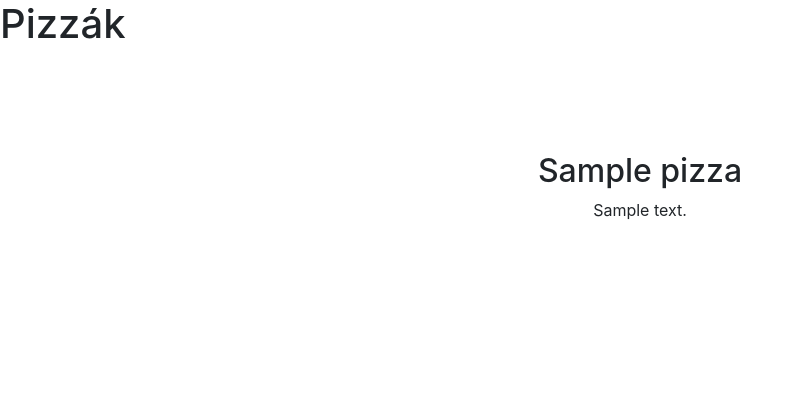
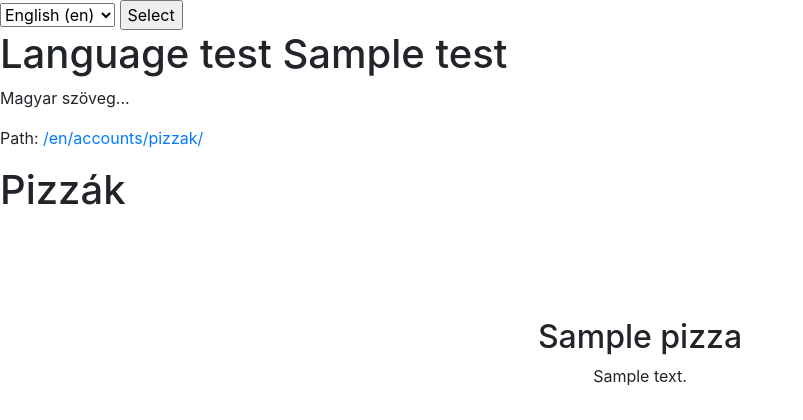
Before and after one commit to thejungwon/docker-webapp-django, a Django app: template src/app/templates/pizza/pizzexample.html in a window 1280 px wide. Shown: the top 420 px of the page, without its empty margins (0-803 px from the left). Run offline with Django 3.2, Linux system fonts and the light colour scheme; tables that the repository leaves empty hold one stand-in row (values such as "Sample post"); the template is opened without the code that fills it: values that come from a table or form of the project are taken from there, most other values are stand-ins (such as "Sample title", 1, 10 or a date in 2020); some libraries are stand-ins or nearby versions.

Commit message:
translation button + example

```diff
--- a/src/app/templates/pizza/pizzexample.html
+++ b/src/app/templates/pizza/pizzexample.html
@@ -1,4 +1,5 @@
 {% load static %}
+{% load i18n %}
 
 <!DOCTYPE html>
 <html lang="en">
@@ -15,6 +16,28 @@
     <title>Hello, Pizzas!</title>
 </head>
 <body>
+
+<form action="{% url 'set_language' %}" method="POST">
+    {% csrf_token %}
+    <input type="hidden" name="next" value="{{ redirect_to }}">
+    <select name="language">
+        {% get_current_language as LANGUAGE_CODE %}
+        {% get_available_languages as LANGUAGES %}
+        {% get_language_info_list for LANGUAGES as languages %}
+        {% for language in languages %}
+            <option value="{{ language.code }}" {% if language.code == LANGUAGE_CODE %} selected {% endif %}>
+                {{ language.name_local }} ({{ language.code }})
+            </option>
+        {% endfor %}
+    </select>
+    <input type="submit" value="Select">
+</form>
+
+<h1>Language test {{ test }}</h1>
+<section>
+    <p>{% trans "Magyar szöveg..." %}</p>
+    <p>Path: <a href="{% url 'pizzas' %}">{% url 'pizzas' %}</a></p>
+</section>
 
 <header>
     <h1>Pizzák</h1>
--- a/src/app/urls.py
+++ b/src/app/urls.py
@@ -1,10 +1,11 @@
 from django.urls import path
+from django.utils.translation import gettext_lazy as _
 
 from . import views
 
 urlpatterns = [
     # ex: /polls/
     path('', views.index, name='index'),
-    path('pizzas/', views.pizzas, name='pizzas'),
+    path(_('pizzak/'), views.pizzas, name='pizzas'),
     path('signup/', views.SignUp.as_view(), name='signup')
 ]
--- a/src/app/views.py
+++ b/src/app/views.py
@@ -4,6 +4,7 @@ from django.shortcuts import render
 from django.contrib.auth.forms import UserCreationForm
 from django.urls import reverse_lazy
 from django.views import generic
+from django.utils.translation import gettext as _
 from .models import *
 
 import datetime
@@ -28,7 +29,10 @@ def pizzas(request):
     Pizza(name="Extra finom", description="Nagyon finom pizza, belekóstolsz, vége. Még a tányért is...").save()
     Pizza(name="SAMPLE TEXT", description="SAMPLE PIZZA").save()
     pizzas = Pizza.objects.all().order_by('-name')
-    return render(request, 'pizza/pizzexample.html', {'pizzas': pizzas})
+
+    test_translate = _("(teszt fordítás)")
+    return render(request, 'pizza/pizzexample.html', {'pizzas': pizzas,
+    'test': test_translate,})
 
 
 def random_picture():
--- a/src/radixProject/urls.py
+++ b/src/radixProject/urls.py
@@ -17,13 +17,16 @@ from django.contrib import admin
 from django.urls import path, include
 from django.conf.urls.static import static
 from django.conf import settings
-
-
+from django.conf.urls.i18n import i18n_patterns
+from django.utils.translation import gettext_lazy as _
 
 urlpatterns = [
+    path('i18n/', include('django.conf.urls.i18n')),
+]
+
+urlpatterns += i18n_patterns(
     path('', include('app.urls')),
     path('admin/', admin.site.urls),
     path('accounts/', include('app.urls')),
     path('accounts/', include('django.contrib.auth.urls')),
-
-]+static(settings.MEDIA_URL, document_root=settings.MEDIA_ROOT)
+)+static(settings.MEDIA_URL, document_root=settings.MEDIA_ROOT)
```
Also changed, not shown: src/radixProject/settings.py (+10 -1 lines), src/locale/en/LC_MESSAGES/django.po (added), 1 other file.
